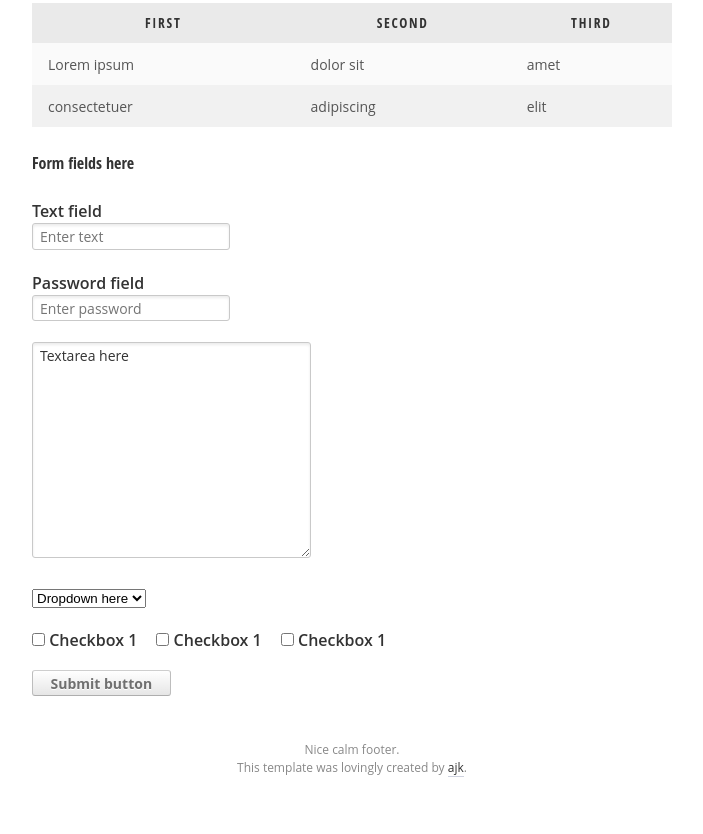
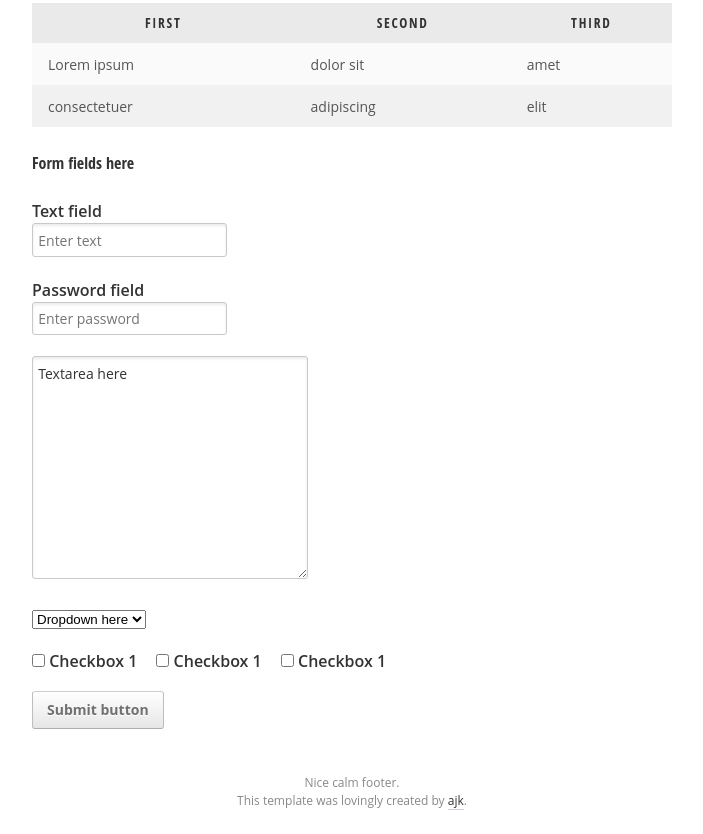
Before and after one commit to Darep/ajk-s-template, a plain HTML site: page index.html in a window 1280 px wide. Shown: the part 1880-2714 px from the top of the page, without its empty margins (288-991 px from the left). Before the commit the page ends 2681 px from the top, so only its background shows below. Drawn offline with nearby package versions, Linux system fonts and the light colour scheme.

Commit message:
Responsiveness tweaks all-around! Candy for everyone!

```diff
--- a/index.html
+++ b/index.html
@@ -51,7 +51,7 @@
             <li><a href="#">About</a></li>
             <li><a href="#">Contact</a></li>
         </ul>
-        <ol class="nav breadcrumb">
+        <ol class="nav-breadcrumb">
             <li><a href="#">Home</a></li>
             <li><a href="#">Page</a></li>
             <li><a href="#">Sub-page</a></li>
--- a/sass/_breakpoints.scss
+++ b/sass/_breakpoints.scss
@@ -1,19 +1,19 @@
 // Breakpoints for responsive design
-$breakpoint-1: $cols5;
-$breakpoint-2: $cols7;
-$breakpoint-3: $cols9;
+$breakpoint-narrow: $cols7;
+$breakpoint-medium: $cols10;
+$breakpoint-wide: $cols12;
 
 @mixin breakpoint($point) {
     @if $point == wide {
-        @media (min-width: $breakpoint-3) { @content; }
+        @media (min-width: $breakpoint-wide) { @content; }
         .oldie & { @content; }
     }
     @else if $point == medium {
-        @media (min-width: $breakpoint-2) { @content; }
+        @media (min-width: $breakpoint-medium) { @content; }
         .oldie & { @content; }
     }
     @else if $point == narrow {
-        @media (min-width: $breakpoint-1) { @content; }
+        @media (min-width: $breakpoint-narrow) { @content; }
         .oldie & { @content; }
     }
     @else {
--- a/sass/partials/_base.scss
+++ b/sass/partials/_base.scss
@@ -1,24 +1,38 @@
 
 html {
-    background:#fff;
+    background: #fff;
     -webkit-font-smoothing: antialiased;
 
     /* Inflate text size on mobiles by full increments only */
     -webkit-text-size-adjust: 100%;
     -ms-text-size-adjust: 100%;
+
+    font-size: 0.8em;
+
+    @include breakpoint(narrow) {
+        font-size: 1em;
+    }
 }
 
-/* Sam's Grid System: http://samsoff.es/posts/my-grid-system */
-/* Implemented using Frameless Grid */
 .wrapper, .row {
     @extend .clearfix;
     margin: 0 auto;
     max-width: $cols10;
 }
 .row > div {
-    float: right;
-    width: $cols5;
+    @include breakpoint(medium) {
+        float: right;
+        width: $cols5;
+    }
 }
 .row > div:first-child {
-    float: left;
+    @include breakpoint(medium) {
+        float: left;
+    }
 }
+
+/* some space at the sides by default */
+body > * {
+    padding-left: em(15, 0.8*16) !important;
+    padding-right: em(15, 0.8*16) !important;
+}
--- a/sass/partials/_buttons.scss
+++ b/sass/partials/_buttons.scss
@@ -4,34 +4,35 @@
 // :active, .act  - You are press all the right buttons
 //
 // Styleguide 3.1
-[type=submit], .btn {
+.btn, button, input[type="submit"] {
     background: #fafafa;
     // Use Compass's CSS3 extension
     @include background-image(linear-gradient(top, #fff, #e6e6e6));
-    border: 1em/(16*0.875) solid #bdbdbd;
+    border: em(1, 14) solid #bdbdbd;
     border-color: #cecece #bdbdbd #aeaeae;
+    border-radius: em(3, 0.875*16);
     color: #707070;
     cursor: pointer;
-
     display: inline-block;
     font-family: inherit;
-    font-size: 0.875em;
-    line-height: $baseline;
+    font-size: em(14);
+    line-height: em(24, 14);
     font-weight: 700;
     margin: 0 0 $baseline;
-    padding: ($baseline - 1)/4 1.25em; // minus because of the border
+    padding: em(6, 14) em(14, 14); // minus because of the border
     text-decoration:none;
-    text-shadow: 0 1px 0 #fff;
+    text-shadow: 0 em(1, 14) 0 #fff;
+    -webkit-appearance: none;
 
-    border-radius: 3px;
 
-    @include transition(border 125ms, box-shadow 125ms);
+    @include transition(125ms);
 
     &:hover, &:active, &.act {
         border-color:#a0a0a0;
         color:#444;
         @include box-shadow(0 1px 2px rgba(0,0,0, 0.2));
     }
+
     &:active, &.act {
         background: #ddd;
         // Example of what Compass's CSS3 background-image extension will output
--- a/sass/partials/_common.scss
+++ b/sass/partials/_common.scss
@@ -1,3 +1,5 @@
+// It's super useful to @extend these classes
+
 .image-replacement {
     text-indent:100%;
     overflow:hidden;
--- a/sass/partials/_forms.scss
+++ b/sass/partials/_forms.scss
@@ -1,6 +1,13 @@
 legend {
     @include font-heading;
     margin:0 0 $baseline;
+}
+
+label {
+    font-weight: 600;
+}
+label + label {
+    margin-left: em(15);
 }
 
 
@@ -12,26 +19,24 @@ legend {
 // Styleguide 2.1
 [type="text"], [type="password"], textarea {
     background: #fff;
-    border: 1px solid #c9c9c9;
+    border: em(1, 14) solid #c9c9c9;
     border-radius: 3px;
-    font-size: 0.875em;
+    font-size: em(14);
     margin:0 0 $baseline;
     outline: 0;
-    padding: ($baseline - 1)/4 0.5em; // minus because of the border
+    padding: em(6) em(6); // minus because of the border
 
     @include transition(border 125ms ease);
     @include box-shadow(inset 0 2px 3px rgba(0, 0, 0, .08), 0 1px 0 #fff);
-}
-[type="text"]:hover, [type="password"]:hover, textarea:hover {
-    border-color:#b5b5b5;
-}
-[type="text"]:focus, [type="password"]:focus, textarea:focus {
-    border-color: #17c;
-    @include box-shadow(inset 0 2px 4px rgba(0, 0, 0, .2), 0 1px 0 #fff);
-}
 
-label {
-    font-weight:600;
+    &:hover {
+        border-color:#b5b5b5;
+    }
+
+    &:focus {
+        border-color: #17c;
+        @include box-shadow(inset 0 2px 4px rgba(0, 0, 0, .2), 0 1px 0 #fff);
+    }
 }
 
 
@@ -49,6 +54,3 @@ select {
 [type="checkbox"] {
     margin:0 0 $baseline;
 }
-label + label {
-    margin-left:15px;
-}
--- a/sass/partials/_nav.scss
+++ b/sass/partials/_nav.scss
@@ -1,7 +1,9 @@
+.nav, [class|="nav"] {
+    padding-left: 0;
+}
 
 .nav-main {
     background: #eee;
-    padding-left: 0;
     width: 100%;
 
     li:first-child {
@@ -19,6 +21,7 @@
     }
 }
 
-.breadcrumb li + li:before {
-    content: "\00bb ";
+.nav-breadcrumb li + li:before {
+    content: "\00bb";
+    margin-right: .3em;
 }
--- a/sass/partials/_other.scss
+++ b/sass/partials/_other.scss
@@ -1,5 +1,5 @@
 
-/* breaks long words. sometimes in funny places :) */
+/* breaks long words. note: breaks may be in funny places :) */
 .break-words {
     -ms-word-break: break-all;
     word-break: break-all;
@@ -11,15 +11,3 @@
 
 /* Pretty &amp; s */
 .amp { font-family: 'Goudy Old Style', Baskerville, Palatino, 'Palatino Linotype', 'Book Antiqua', serif; font-style:italic; }
-
-/* micro clearfix */
-.cf:before, .cf:after {
-    content:"";
-    display:table;
-}
-.cf:after {
-    clear:both;
-}
-.cf {
-    *zoom:1;
-}
```
Also changed, not shown: css/styles.css.
